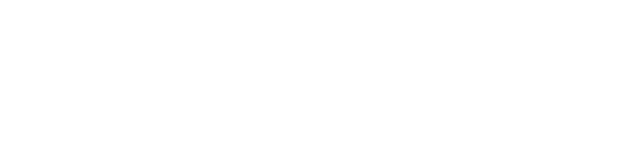
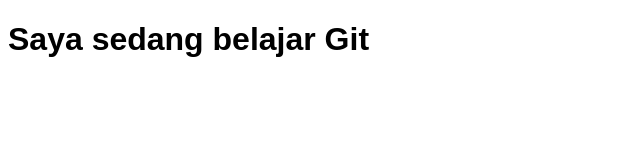
Before and after one commit to akbarwjyy/praktikum-p10, a plain HTML site: page index.html in a window 1280 px wide. Shown: the whole page, without its empty margins (0-640 px from the left). Drawn offline with Linux system fonts and the light colour scheme.

Commit message:
mengubah isi file index html dan menambahkan file style.css

```diff
--- a/index.html
+++ b/index.html
@@ -3,7 +3,10 @@
   <head>
     <meta charset="UTF-8" />
     <meta name="viewport" content="width=device-width, initial-scale=1.0" />
+    <link rel="stylesheet" type="text/css" href="style.css" />
     <title>Coba Git</title>
   </head>
-  <body></body>
+  <body>
+    <h1>Saya sedang belajar Git</h1>
+  </body>
 </html>
--- /dev/null
+++ b/style.css
@@ -0,0 +1,3 @@
+body {
+  font-family: Arial;
+}
```
